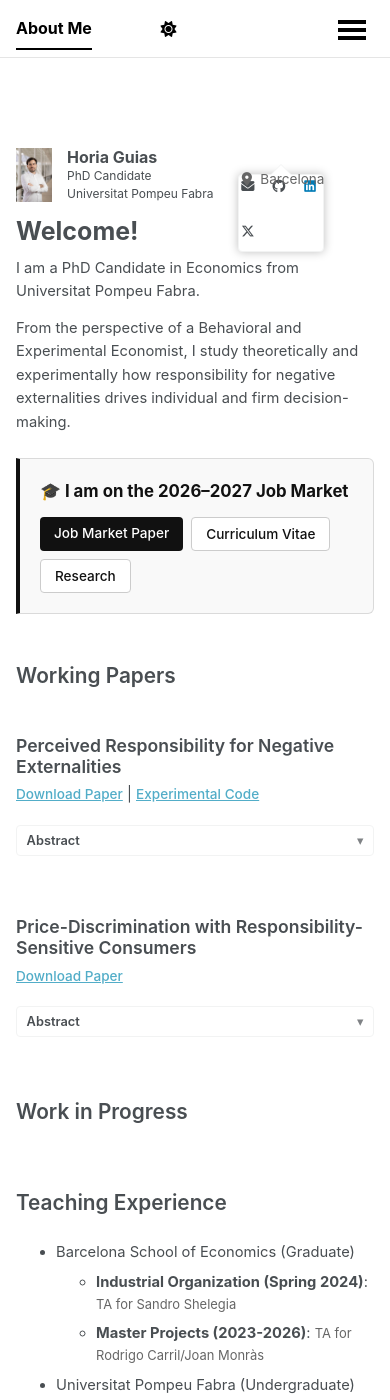
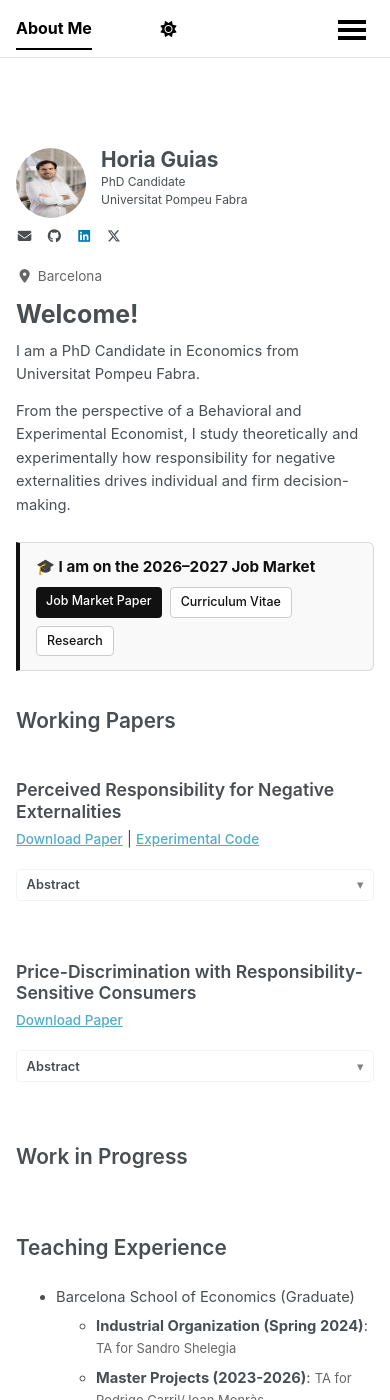
Before and after one commit to horiaguias/horiaguias.github.io, a Jekyll site: the page built from _pages/about.md, in a window 390 px wide and 1400 px high. Built offline with Jekyll 4.4.1, drawn with Linux system fonts in a browser that asks for light colours; a style sheet for code colours, icons or effects is not loaded.

Commit message:
Changes Mobile Version

```diff
--- a/_pages/about.md
+++ b/_pages/about.md
@@ -18,14 +18,14 @@ redirect_from:
 </p>
 
 <!-- Catchy Job Market Box -->
-<div style="border: 1px solid rgba(128, 128, 128, 0.25); border-left: 4px solid #111111; background-color: #f9f9f9; padding: 1.25rem; border-radius: 0 6px 6px 0; margin-bottom: 2rem;">
-  <div style="font-weight: 700; font-size: 1.05rem; color: #111111; margin-bottom: 0.75rem;">
+<div class="job-market-box">
+  <div class="job-market-title">
     🎓 I am on the 2026–2027 Job Market
   </div>
-  <div style="display: flex; gap: 0.5rem; flex-wrap: wrap;">
-    <a href="/jmp" target="_blank" rel="noopener noreferrer" style="display: inline-block; padding: 6px 14px; background-color: #111111; color: #ffffff; text-decoration: none; border-radius: 4px; font-size: 0.85rem; font-weight: 500;">Job Market Paper</a>
-    <a href="/cv" style="display: inline-block; padding: 6px 14px; background-color: #ffffff; color: #111111; border: 1px solid #cccccc; text-decoration: none; border-radius: 4px; font-size: 0.85rem; font-weight: 500;">Curriculum Vitae</a>
-    <a href="#working-papers" style="display: inline-block; padding: 6px 14px; background-color: #ffffff; color: #111111; border: 1px solid #cccccc; text-decoration: none; border-radius: 4px; font-size: 0.85rem; font-weight: 500;">Research</a>
+  <div class="job-market-btn-group">
+    <a href="/jmp" target="_blank" rel="noopener noreferrer" class="job-market-btn job-market-btn-primary">Job Market Paper</a>
+    <a href="/cv" class="job-market-btn job-market-btn-secondary">Curriculum Vitae</a>
+    <a href="#working-papers" class="job-market-btn job-market-btn-secondary">Research</a>
   </div>
 </div>
 
--- a/_sass/layout/_page.scss
+++ b/_sass/layout/_page.scss
@@ -479,3 +479,65 @@ details {
     animation: abstractFadeIn 0.3s ease-out;
   }
 }
+
+/* ==========================================================================
+   JOB MARKET BANNER
+   ========================================================================== */
+
+.job-market-box {
+  border: 1px solid rgba(128, 128, 128, 0.25);
+  border-left: 4px solid #111111;
+  background-color: #f9f9f9;
+  padding: 1.25rem;
+  border-radius: 0 6px 6px 0;
+  margin-bottom: 2rem;
+
+  /* Mobile scaling */
+  @include breakpoint(max-width $small) {
+    padding: 0.85rem 1rem;
+    margin-bottom: 1.25rem;
+  }
+}
+
+.job-market-title {
+  font-weight: 700;
+  font-size: 1.05rem;
+  color: #111111;
+  margin-bottom: 0.75rem;
+
+  @include breakpoint(max-width $small) {
+    font-size: 0.95rem;
+    margin-bottom: 0.5rem;
+  }
+}
+
+.job-market-btn-group {
+  display: flex;
+  gap: 0.5rem;
+  flex-wrap: wrap;
+}
+
+.job-market-btn {
+  display: inline-block;
+  padding: 6px 14px;
+  border-radius: 4px;
+  font-size: 0.85rem;
+  font-weight: 500;
+  text-decoration: none !important;
+
+  @include breakpoint(max-width $small) {
+    padding: 5px 10px;
+    font-size: 0.78rem;
+  }
+}
+
+.job-market-btn-primary {
+  background-color: #111111;
+  color: #ffffff !important;
+}
+
+.job-market-btn-secondary {
+  background-color: #ffffff;
+  color: #111111 !important;
+  border: 1px solid #cccccc;
+}
--- a/_sass/layout/_sidebar.scss
+++ b/_sass/layout/_sidebar.scss
@@ -322,3 +322,60 @@
     }
   }
 }
+
+/* ==========================================================================
+   MOBILE AUTHOR PROFILE FIXES
+   ========================================================================== */
+
+@media (max-width: 1023px) {
+  /* Enlarge profile picture on mobile */
+  .author__avatar {
+    width: 70px !important;
+
+    img {
+      width: 70px !important;
+      height: 70px !important;
+      border-radius: 50%;
+    }
+  }
+
+  /* Enlarge author name on mobile */
+  .sidebar .author__name {
+    font-size: 1.3rem !important;
+    line-height: 1.2;
+  }
+
+  /* Prevent location and social media icon overlap */
+  .author__urls-wrapper {
+    display: block !important;
+    position: static !important;
+  }
+
+  .author__urls {
+    display: flex !important;
+    flex-wrap: wrap !important;
+    position: static !important;
+    margin-top: 8px !important;
+    padding: 0 !important;
+    border: none !important;
+    box-shadow: none !important;
+    gap: 0.4rem 0.8rem !important;
+
+    &:before,
+    &:after {
+      display: none !important;
+    }
+
+    li {
+      display: inline-flex !important;
+      align-items: center !important;
+      font-size: 0.85rem !important;
+    }
+
+    a {
+      margin-bottom: 0 !important;
+      padding: 0 !important;
+      font-size: 0.85rem !important;
+    }
+  }
+}
```
